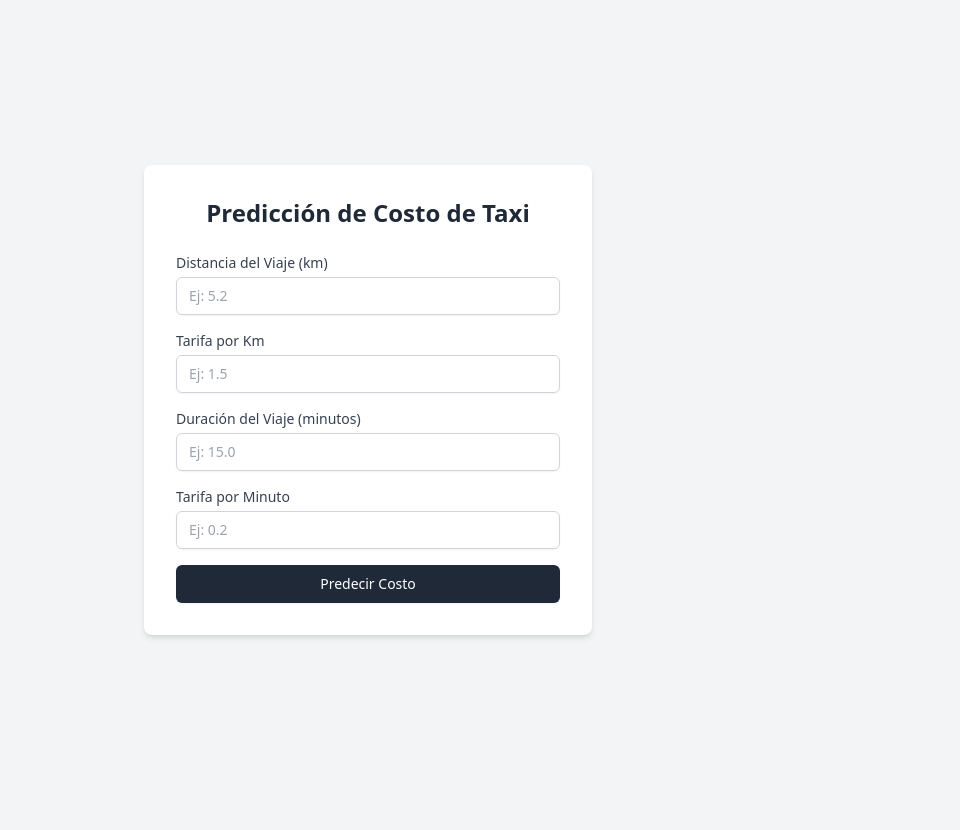
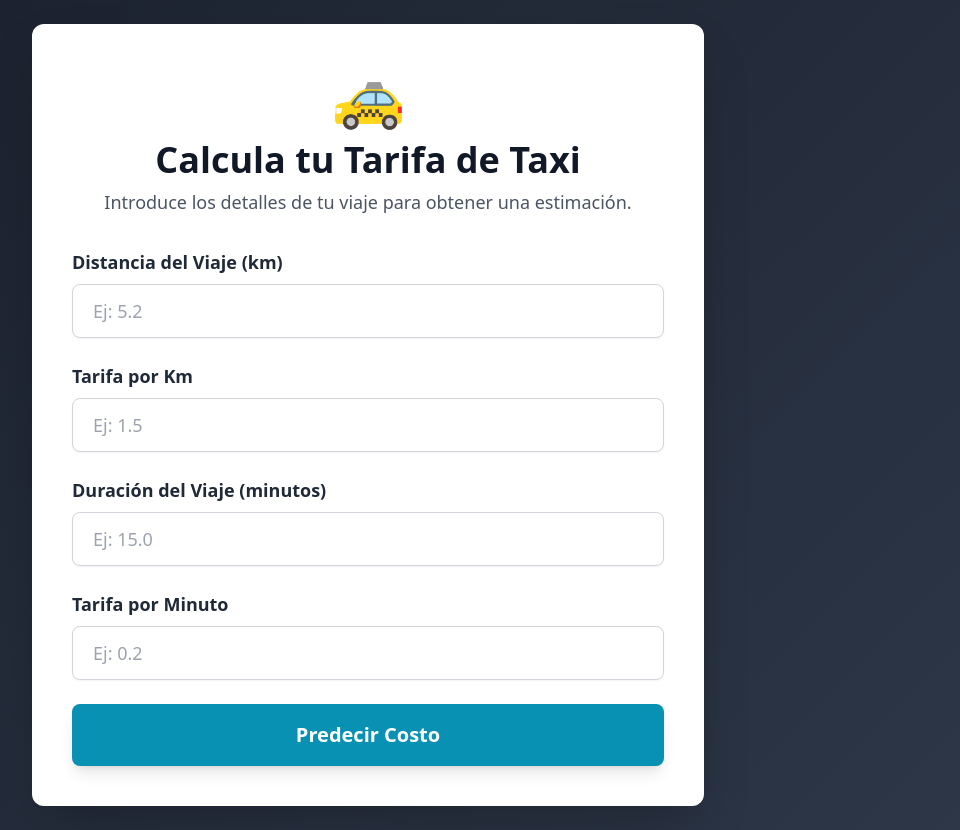
Before and after one commit to AL3J4NDRO17/Proyecto_m2_EstructuraDatos, a Flask app: page / in a window 1280 px wide. Shown: the whole page, without its empty margins (272-1232 px from the left). Before the commit the page ends 638 px from the top, so only its background shows below. Run offline with Flask 3, Linux system fonts and the light colour scheme; parts of the project's set-up code (start-up, migrations or seed data) failed here and were passed over; some libraries are stand-ins or nearby versions.

Commit message:
borrado del scaler y diseño del formulario

```diff
--- a/templates/formulario.html
+++ b/templates/formulario.html
@@ -4,48 +4,71 @@
   <meta charset="UTF-8">
   <meta name="viewport" content="width=device-width, initial-scale=1.0">
   <title>Predicción de Costo de Taxi</title>
-  <!-- Tailwind CSS CDN para un estilo sencillo y moderno -->
+  <!-- Tailwind CSS CDN -->
   <script src="https://cdn.tailwindcss.com"></script>
+  <style>
+    /* Estilos personalizados para un degradado de fondo más suave */
+    body {
+      background: linear-gradient(135deg, #1a202c 0%, #2d3748 100%); /* Degradado de gris oscuro a azul oscuro */
+    }
+  </style>
 </head>
-<body class="bg-gray-100 flex items-center justify-center min-h-screen p-4">
-  <main class="bg-white p-8 rounded-lg shadow-md w-full max-w-md">
-      <h1 class="text-2xl font-bold text-center mb-6 text-gray-800">Predicción de Costo de Taxi</h1>
-      <form id="predictionForm" class="space-y-4">
+<body class="flex items-center justify-center min-h-screen p-6">
+  <main class="bg-white p-10 rounded-xl shadow-2xl w-full max-w-2xl transform transition-all duration-300 hover:scale-[1.01]">
+      <div class="text-center mb-8">
+          <!-- Icono de taxi de Lucide React, simulado con un emoji para HTML puro -->
+          <span class="text-6xl mb-4 block" role="img" aria-label="Taxi">🚕</span>
+          <h1 class="text-4xl font-extrabold text-gray-900 mb-2">Calcula tu Tarifa de Taxi</h1>
+          <p class="text-lg text-gray-600">Introduce los detalles de tu viaje para obtener una estimación.</p>
+      </div>
+
+      <form id="predictionForm" class="space-y-6">
           <div>
-              <label for="Trip_Distance_km" class="block text-sm font-medium text-gray-700">Distancia del Viaje (km)</label>
+              <label for="Trip_Distance_km" class="block text-lg font-semibold text-gray-800 mb-2">Distancia del Viaje (km)</label>
               <input type="number" step="0.01" id="Trip_Distance_km" name="Trip_Distance_km" required
-                     class="mt-1 block w-full px-3 py-2 border border-gray-300 rounded-md shadow-sm focus:outline-none focus:ring-gray-500 focus:border-gray-500 sm:text-sm"
+                     class="mt-1 block w-full px-5 py-3 border border-gray-300 rounded-lg shadow-sm text-lg
+                            focus:outline-none focus:ring-cyan-500 focus:border-cyan-500
+                            placeholder-gray-400 transition duration-200 ease-in-out"
                      placeholder="Ej: 5.2">
           </div>
           <div>
-              <label for="Per_Km_Rate" class="block text-sm font-medium text-gray-700">Tarifa por Km</label>
+              <label for="Per_Km_Rate" class="block text-lg font-semibold text-gray-800 mb-2">Tarifa por Km</label>
               <input type="number" step="0.01" id="Per_Km_Rate" name="Per_Km_Rate" required
-                     class="mt-1 block w-full px-3 py-2 border border-gray-300 rounded-md shadow-sm focus:outline-none focus:ring-gray-500 focus:border-gray-500 sm:text-sm"
+                     class="mt-1 block w-full px-5 py-3 border border-gray-300 rounded-lg shadow-sm text-lg
+                            focus:outline-none focus:ring-cyan-500 focus:border-cyan-500
+                            placeholder-gray-400 transition duration-200 ease-in-out"
                      placeholder="Ej: 1.5">
           </div>
           <div>
-              <label for="Trip_Duration_Minutes" class="block text-sm font-medium text-gray-700">Duración del Viaje (minutos)</label>
+              <label for="Trip_Duration_Minutes" class="block text-lg font-semibold text-gray-800 mb-2">Duración del Viaje (minutos)</label>
               <input type="number" step="0.01" id="Trip_Duration_Minutes" name="Trip_Duration_Minutes" required
-                     class="mt-1 block w-full px-3 py-2 border border-gray-300 rounded-md shadow-sm focus:outline-none focus:ring-gray-500 focus:border-gray-500 sm:text-sm"
+                     class="mt-1 block w-full px-5 py-3 border border-gray-300 rounded-lg shadow-sm text-lg
+                            focus:outline-none focus:ring-cyan-500 focus:border-cyan-500
+                            placeholder-gray-400 transition duration-200 ease-in-out"
                      placeholder="Ej: 15.0">
           </div>
           <div>
-              <label for="Per_Minute_Rate" class="block text-sm font-medium text-gray-700">Tarifa por Minuto</label>
+              <label for="Per_Minute_Rate" class="block text-lg font-semibold text-gray-800 mb-2">Tarifa por Minuto</label>
               <input type="number" step="0.01" id="Per_Minute_Rate" name="Per_Minute_Rate" required
-                     class="mt-1 block w-full px-3 py-2 border border-gray-300 rounded-md shadow-sm focus:outline-none focus:ring-gray-500 focus:border-gray-500 sm:text-sm"
+                     class="mt-1 block w-full px-5 py-3 border border-gray-300 rounded-lg shadow-sm text-lg
+                            focus:outline-none focus:ring-cyan-500 focus:border-cyan-500
+                            placeholder-gray-400 transition duration-200 ease-in-out"
                      placeholder="Ej: 0.2">
           </div>
           <button type="submit"
-                  class="w-full flex justify-center py-2 px-4 border border-transparent rounded-md shadow-sm text-sm font-medium text-white bg-gray-800 hover:bg-gray-900 focus:outline-none focus:ring-2 focus:ring-offset-2 focus:ring-gray-500">
+                  class="w-full flex justify-center py-4 px-6 border border-transparent rounded-lg shadow-lg text-xl font-bold text-white
+                         bg-cyan-600 hover:bg-cyan-700 focus:outline-none focus:ring-4 focus:ring-cyan-300 focus:ring-offset-2
+                         transition duration-300 ease-in-out transform hover:-translate-y-1 hover:scale-105">
               Predecir Costo
           </button>
       </form>
-      <div id="predictionResult" class="mt-6 p-4 bg-gray-50 border border-gray-200 rounded-md text-center hidden" role="status">
-          <p class="text-lg font-semibold text-gray-800">Costo Estimado:</p>
-          <p id="resultValue" class="text-2xl font-bold text-green-600 mt-2"></p>
+
+      <div id="predictionResult" class="mt-8 p-6 bg-green-50 border border-green-200 rounded-lg text-center hidden shadow-md" role="status">
+          <p class="text-xl font-semibold text-green-800">Costo Estimado:</p>
+          <p id="resultValue" class="text-5xl font-extrabold text-green-600 mt-3 animate-pulse"></p>
       </div>
-      <div id="errorMessage" class="mt-6 p-4 bg-red-50 border border-red-200 rounded-md text-center text-red-700 hidden" role="alert">
-          <p id="errorText" class="text-sm"></p>
+      <div id="errorMessage" class="mt-8 p-6 bg-red-50 border border-red-200 rounded-lg text-center text-red-700 hidden shadow-md" role="alert">
+          <p id="errorText" class="text-lg font-medium"></p>
       </div>
   </main>
 
@@ -59,10 +82,14 @@
           const resultValue = document.getElementById('resultValue');
           const errorDiv = document.getElementById('errorMessage');
           const errorText = document.getElementById('errorText');
+          const submitButton = form.querySelector('button[type="submit"]');
 
           // Ocultar resultados y errores anteriores
           resultDiv.classList.add('hidden');
           errorDiv.classList.add('hidden');
+          submitButton.textContent = 'Prediciendo...';
+          submitButton.disabled = true;
+          submitButton.classList.add('opacity-75', 'cursor-not-allowed');
 
           try {
               const response = await fetch('/predict', {
@@ -82,6 +109,10 @@
           } catch (error) {
               errorText.textContent = `Error de conexión: ${error.message}`;
               errorDiv.classList.remove('hidden');
+          } finally {
+              submitButton.textContent = 'Predecir Costo';
+              submitButton.disabled = false;
+              submitButton.classList.remove('opacity-75', 'cursor-not-allowed');
           }
       });
   </script>
```
Also changed, not shown: 2 other files.
